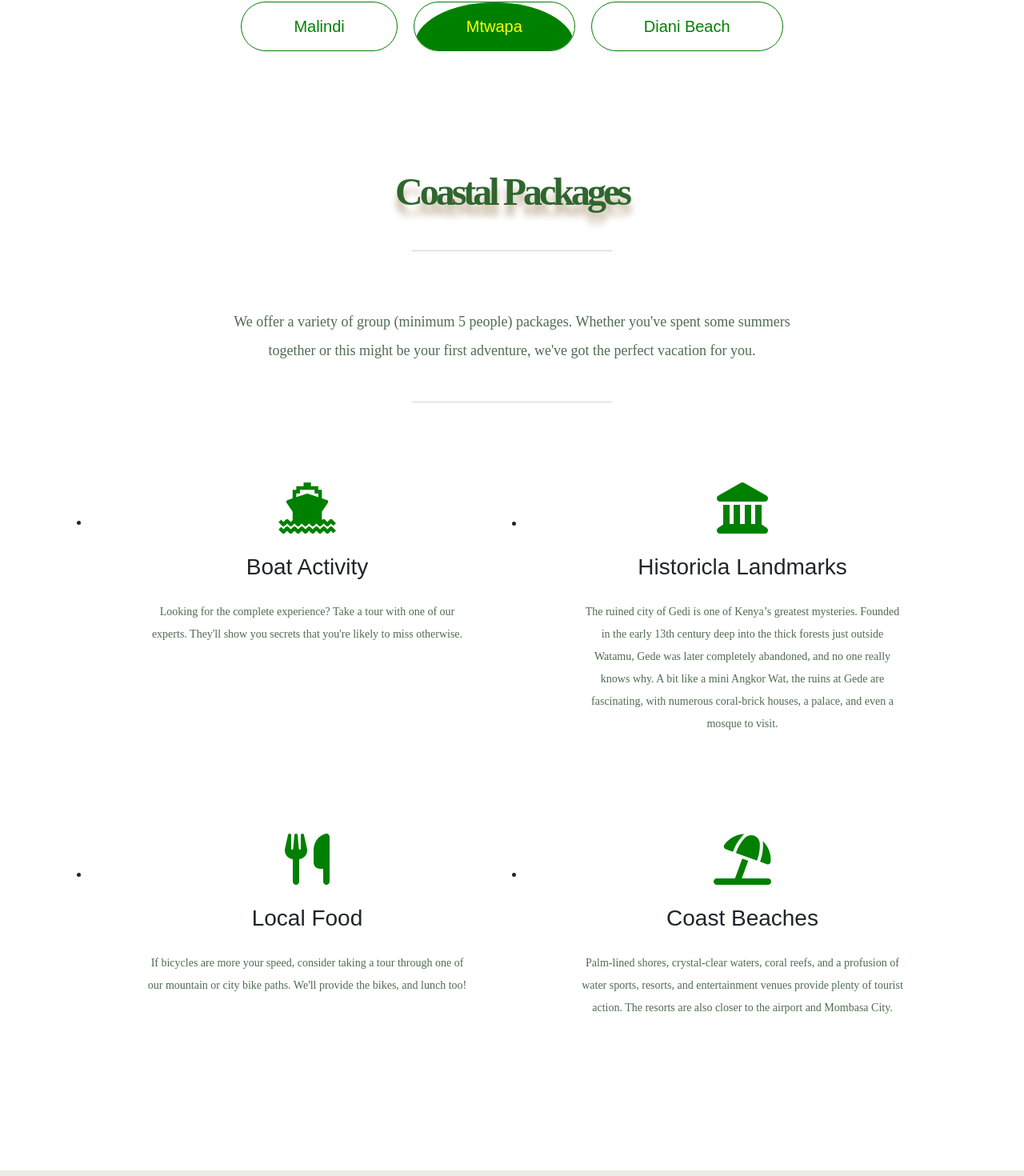
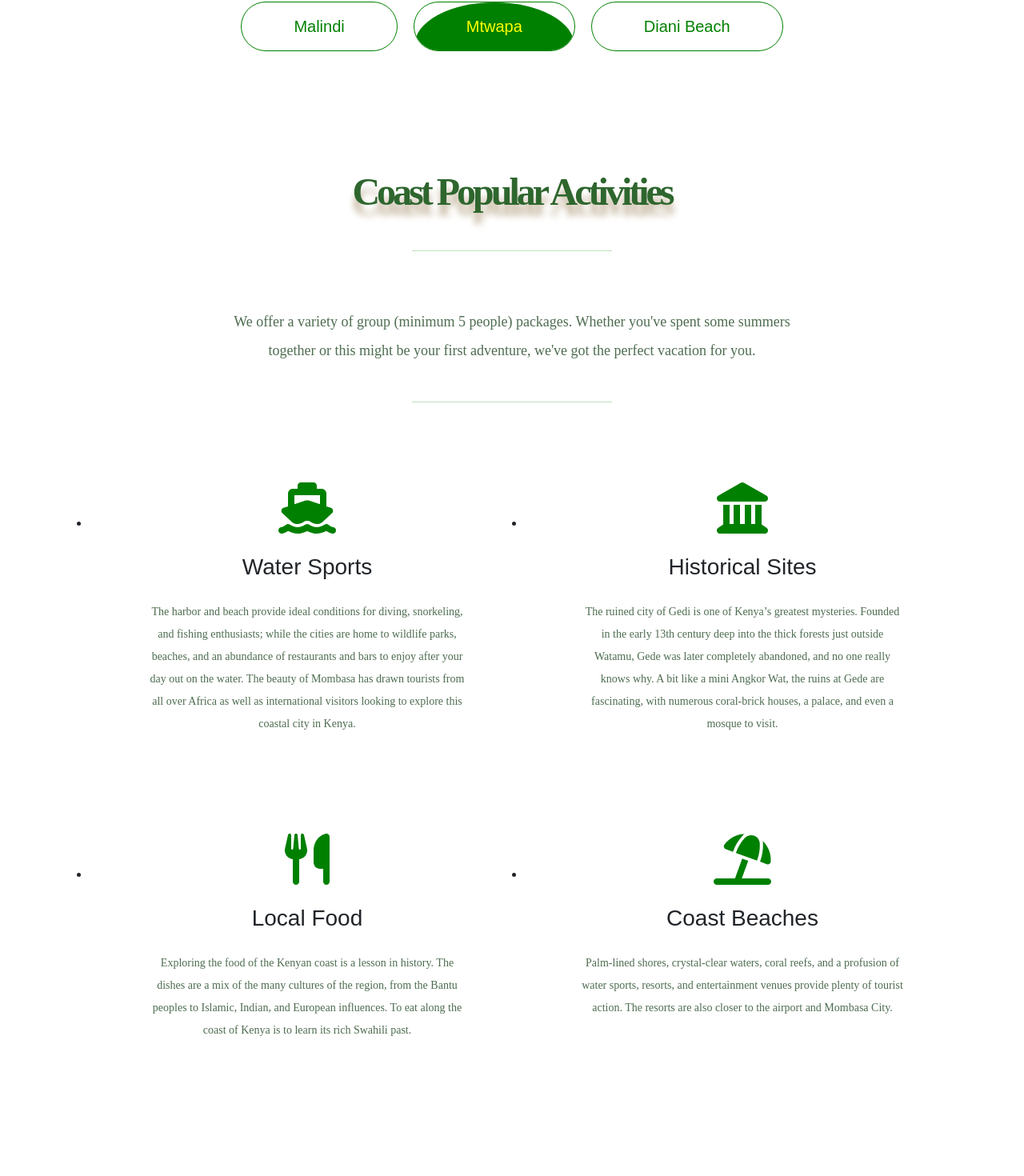
Before and after one commit to MissZamzam/Magical-kenya, a React (Create React App) app: page /coast in a window 1280 px wide. Shown: the part 650-2120 px from the top of the page at 80% size. Built offline with nearby package versions, Linux system fonts and the light colour scheme; a web font is replaced by a local one.

Commit message:
styled and changed coast page icons

```diff
--- a/src/components/Coastal/Coastal.js
+++ b/src/components/Coastal/Coastal.js
@@ -6,6 +6,9 @@ import { FontAwesomeIcon } from '@fortawesome/react-fontawesome';
 import { faLandmark } from '@fortawesome/free-solid-svg-icons';
 import { faUtensils } from '@fortawesome/free-solid-svg-icons';
 import { faUmbrellaBeach } from '@fortawesome/free-solid-svg-icons';
+import { faShip } from '@fortawesome/free-solid-svg-icons';
+
+
 
 
 
@@ -44,21 +47,22 @@ const Buttons = () => {
       <div>
 
   <section class="packages">
-    <h3 class="title">Coastal Packages</h3>
+    <h3 class="title">Coast Popular activities</h3>
     <hr></hr>
     <p>We offer a variety of group (minimum 5 people) packages. Whether you've spent some summers together or this might be your first adventure, we've got the perfect vacation for you.</p>
     <hr></hr>
 
     <ul class="grid">
       <li>
-        <i class="fa fa-ship fa-4x"></i>
-        <h4>Boat Activity</h4>
-        <p>Looking for the complete experience? Take a tour with one of our experts. They'll show you secrets that you're likely to miss otherwise.</p>
+      <FontAwesomeIcon icon={faShip} size="4x" color="green" />
+
+        <h4>Water Sports</h4>
+        <p>The harbor and beach provide ideal conditions for diving, snorkeling, and fishing enthusiasts; while the cities are home to wildlife parks, beaches, and an abundance of restaurants and bars to enjoy after your day out on the water. The beauty of Mombasa has drawn tourists from all over Africa as well as international visitors looking to explore this coastal city in Kenya.</p>
       </li>
       <li>
       {/* <i class="fa fa-monument fa-4x"></i> */}
       <FontAwesomeIcon icon={faLandmark} size="4x" color="green"/>
-                          <h4>Historicla Landmarks</h4>
+                          <h4>Historical Sites</h4>
         <p>The ruined city of Gedi is one of Kenya’s greatest mysteries. Founded in the early 13th century deep into the thick forests just outside Watamu, Gede was later completely abandoned, and no one really knows why. A bit like a mini Angkor Wat, the ruins at Gede are fascinating, with numerous coral-brick houses, a palace, and even a mosque to visit.
 
 </p>
@@ -67,7 +71,9 @@ const Buttons = () => {
       <FontAwesomeIcon icon={faUtensils} size="4x" color="green" />
 
         <h4>Local Food</h4>
-        <p>If bicycles are more your speed, consider taking a tour through one of our mountain or city bike paths. We'll provide the bikes, and lunch too!</p>
+        <p>Exploring the food of the Kenyan coast is a lesson in history. The dishes are a mix of the many cultures of the region, from the Bantu peoples to Islamic, Indian, and European influences. To eat along the coast of Kenya is to learn its rich Swahili past.
+
+</p>
       </li>
       <li>
       <FontAwesomeIcon icon={faUmbrellaBeach} size="4x" color="green" />
```
